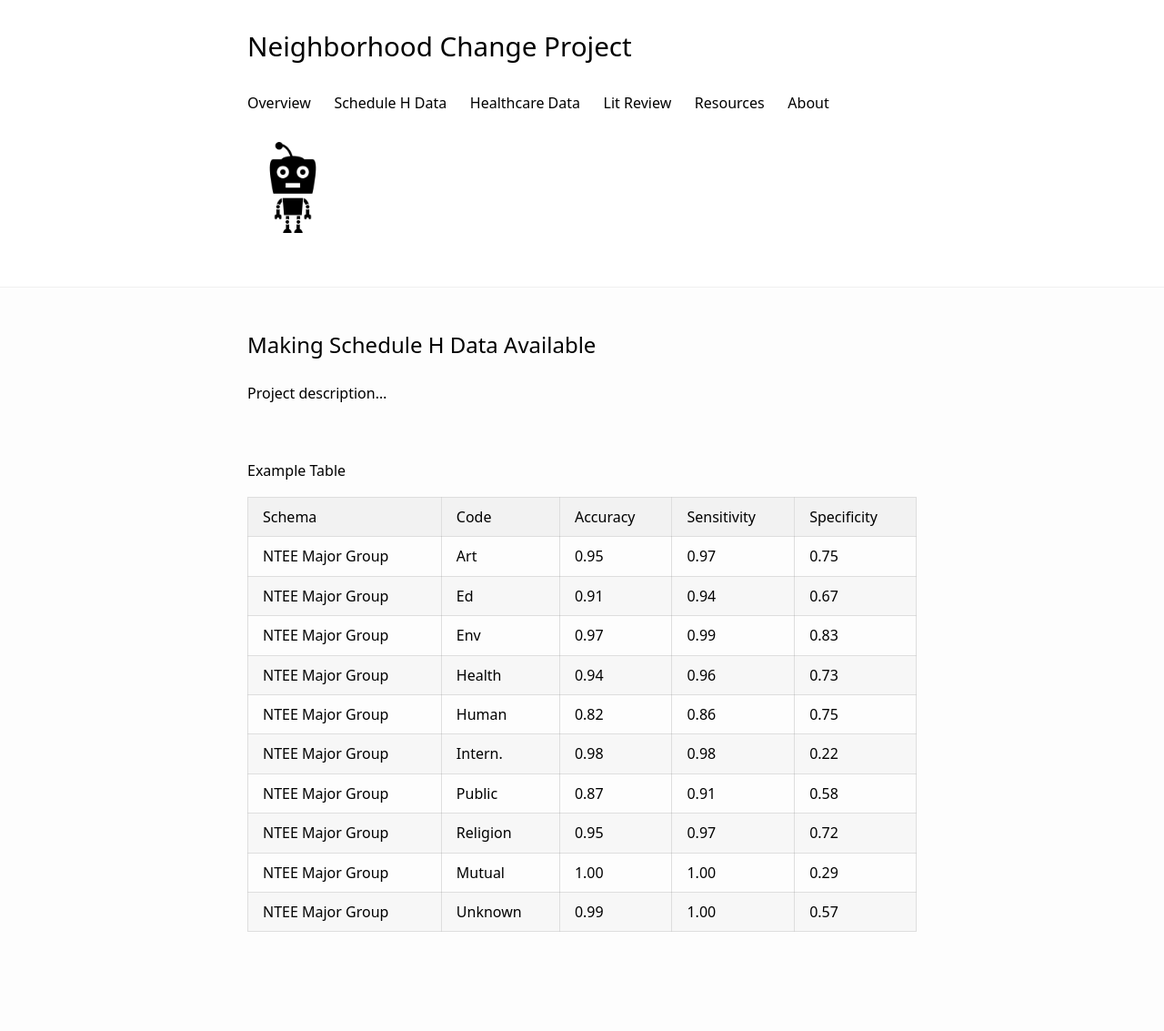
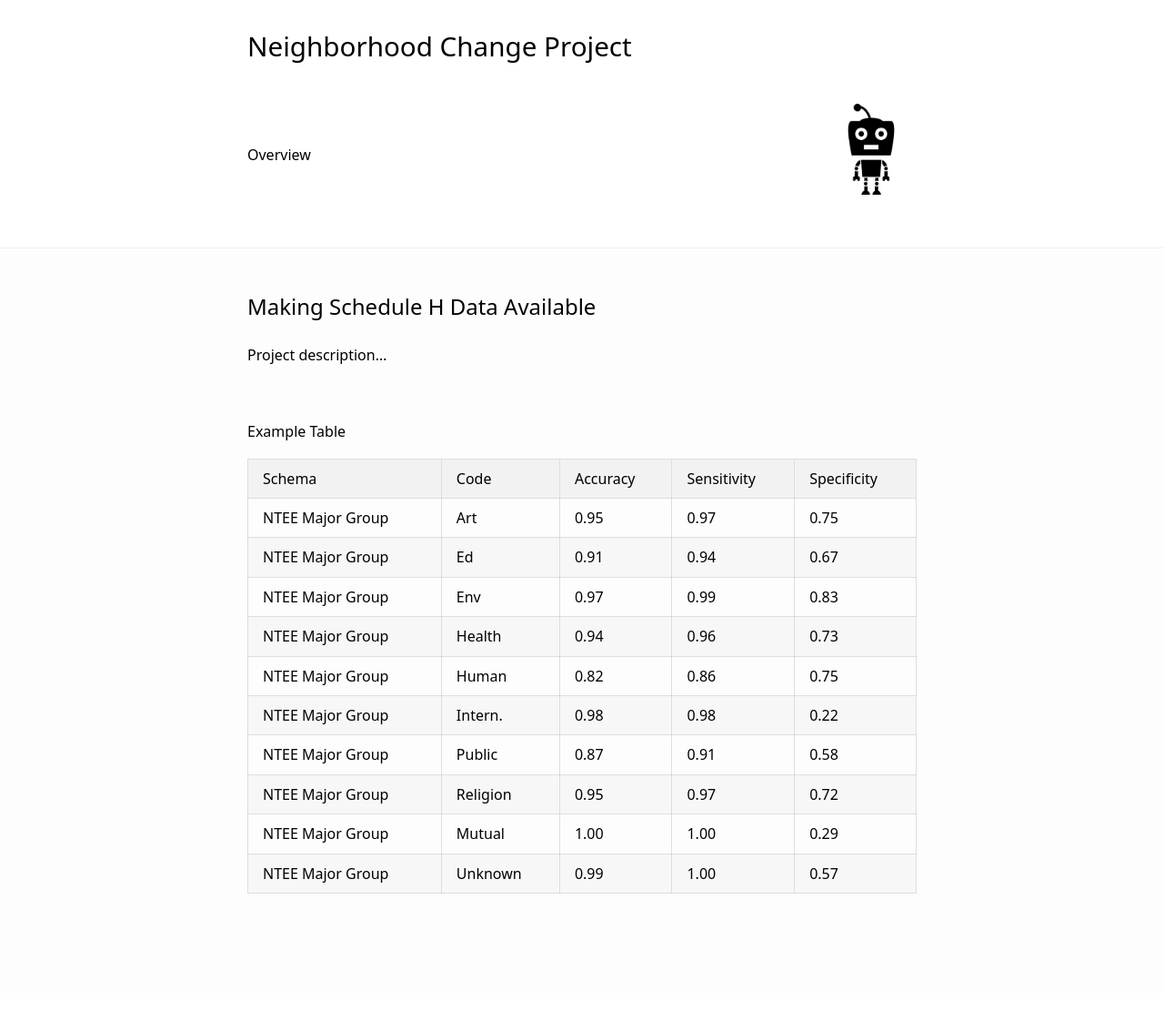
Before and after one commit to DS4PS/nhood-change-project, a Jekyll site: the page built from index.md, in a window 1280 px wide. Shown: the whole page at 91% size. Built offline with Jekyll 4.4.1, drawn with Linux system fonts in a browser that asks for light colours; after the commit the page ends 1091 px from its top, so only the background shows below that.

Commit message:
Update _config.yml

```diff
--- a/_config.yml
+++ b/_config.yml
@@ -16,11 +16,11 @@ minimal_theme: false         # radically minimalistic theme
 
 navigation:                  # show navigation links in the header
   - index.md
-  - data.md
-  - health-data.md
-  - lit-review.md
-  - resources.md
-  - about.md
+  # - data.md
+  # - health-data.md
+  # - lit-review.md
+  # - resources.md
+  # - about.md
 
 
 # show icons in the header, for all possible icons see http://fontawesome.io/icons/
```
